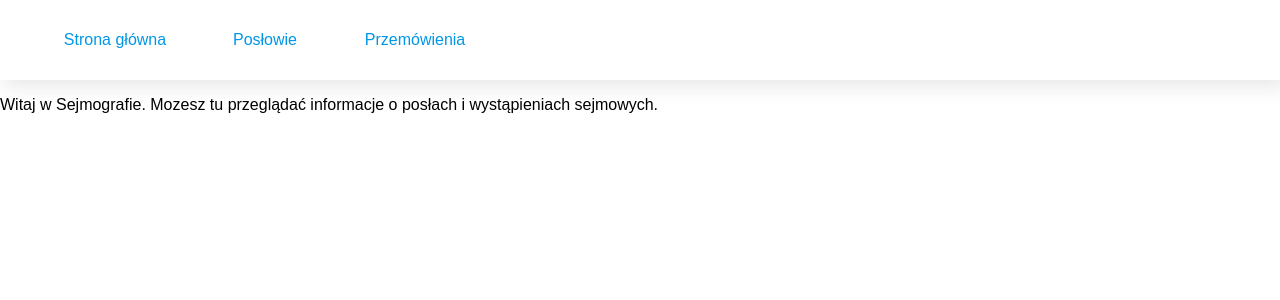
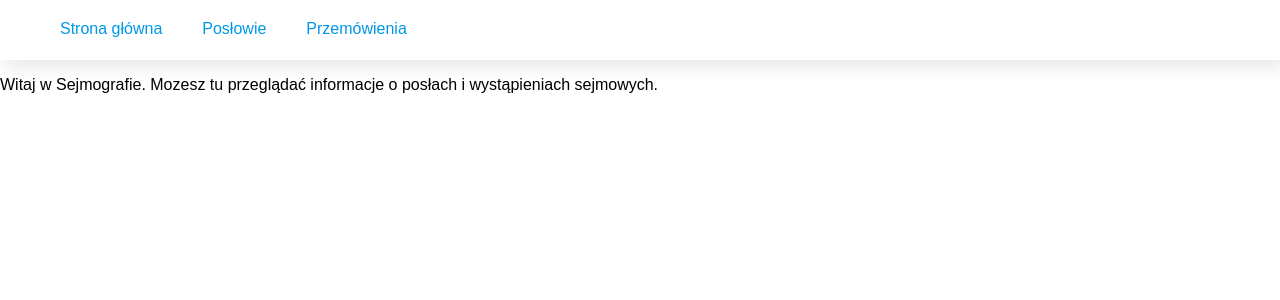
Before and after one commit to bananovitch/sejmator, a React (Create React App) app: page / in a window 1280 px wide. Shown: the top 300 px of the page. Built offline with nearby package versions, Linux system fonts and the light colour scheme.

Commit message:
refactor CSS to mobile-first, menu is kinda responsive now!

```diff
--- a/src/App.css
+++ b/src/App.css
@@ -1,17 +1,26 @@
+* {
+  box-sizing: border-box;
+}
+html {
+  font-size: 62.5%;
+}
 body, html {
   padding:0;
 }
+body {
+  font-size:1.6rem;
+}
+
+p {
+  margin-top: 0;
+}
+
 .App {
   position: relative;
+  width:100%;
 }
 
-.App-header {
-  background-color: #222;
-  height: 80px;
-  padding: 20px;
-  color: white;
-}
 
-.App-title {
-  font-size: 1.5em;
-}
+/* * {
+  background-color:rgba(0, 0, 0, 0.1)
+} */
--- /dev/null
+++ b/src/Components/AppHeader.css
@@ -0,0 +1,5 @@
+.App-title {
+    text-align: center;
+    font-size: 2rem;
+    margin-top: 0;
+}
--- a/src/Components/AppHeader.js
+++ b/src/Components/AppHeader.js
@@ -1,4 +1,5 @@
 import React from 'react';
+import './AppHeader.css';
 
 export const AppHeader = ({ children }) => (
 	<h1 className="App-title">{children}</h1>
--- a/src/Components/Menu.js
+++ b/src/Components/Menu.js
@@ -24,10 +24,8 @@ export class Menu extends React.Component {
 
         if (!this.state.toggled) {
             this.setState({menuClassNames: "menu menu--toggled"})
-            console.log("toggled true")
         } else {
             this.setState({menuClassNames: "menu"})
-            console.log("toggled false")
         }
     }
 
--- a/src/Components/MenuDumb.css
+++ b/src/Components/MenuDumb.css
@@ -6,15 +6,30 @@
     -webkit-box-shadow: 5px 5px 20px 1px rgba(0,0,0,0.1);
     -moz-box-shadow: 5px 5px 20px 1px rgba(0,0,0,0.1);
     box-shadow: 5px 5px 20px 1px rgba(0,0,0,0.1);
-    height:80px;
     align-items: center;
     margin-top:0;
+    width:100%;
+    position:absolute;
+    left:-100%;
+    transition:0.5s;
+    flex-direction: column;
+}
+
+.site-navigation {
+    position: relative;
+    width:100%;
+}
+
+.menu--toggled {
+    left:0;
 }
 
 .menu__item {
     display:inline-block;
     text-align:center;
-    width:150px;
+    height:60px;
+    padding:20px;
+
 }
 
 a,
@@ -30,24 +45,23 @@ a:focus {
 }
 
 .menu__toggle-button {
-    display: none;
+    z-index: 10;
+    position: absolute;
+    top:20px;
+    right: 20px;
 }
 
-@media screen and (max-width:720px) {
+@media screen and (min-width:720px) {
     .menu {
-        position:absolute;
-        left:-999px;
-        transition:0.5s;
-        flex-direction: column;
-    }
-    .menu--toggled {
-        visibility: visible;
+        flex-direction: row;
+        position:relative;
         left:0;
+        z-index: 1;
     }
     .menu__item {
         display:block;
     }
     .menu__toggle-button {
-        display: block;
+        display: none;
     }
 }
--- a/src/Components/MenuDumb.js
+++ b/src/Components/MenuDumb.js
@@ -4,16 +4,18 @@ import './MenuDumb.css'
 
 export const MenuDumb = ({ items, toggle, classNames }) => (
 	<header>
-		<button onClick={toggle} className="menu__toggle-button">Menu</button>
+		<nav className="site-navigation">
 		<ul className={classNames}>
 			{
 				items.map( (item) => (
-					<li key={item.id} className="menu__item" onClick={toggle}>
+					<li key={item.id} className="menu__item">
 						<Link to={ '/' + item.href}>{item.text}</Link>
 					</li>
 					)
 				)
 			}
 		</ul>
+		<button onClick={toggle} className="menu__toggle-button">Menu</button>
+		</nav>
 	</header>
 )
--- /dev/null
+++ b/src/Components/Pagination.css
@@ -0,0 +1,3 @@
+.pagination {
+    text-align:center;
+}
--- a/src/Components/Pagination.js
+++ b/src/Components/Pagination.js
@@ -1,7 +1,8 @@
 import React from 'react';
+import './Pagination.css'
 
 export const Pagination = ({ currentPage, changePage }) => (
-	<nav>
+	<div className="pagination">
       <button
       	onClick={ () => changePage( currentPage - 1 ) }
       	>Poprzednia strona
@@ -9,5 +10,5 @@ export const Pagination = ({ currentPage, changePage }) => (
       <button
       	onClick={ () => changePage( currentPage + 1 ) }
       >Następna strona</button>
-     </nav>
+     </div>
 )
--- a/src/Components/RepsTable.css
+++ b/src/Components/RepsTable.css
@@ -1,5 +1,5 @@
 table {
-    width:800px;
+    max-width:800px;
     margin:0 auto;
 }
 tr {
```
Also changed, not shown: 1 other file (tests, documents, lock files or other folders).
